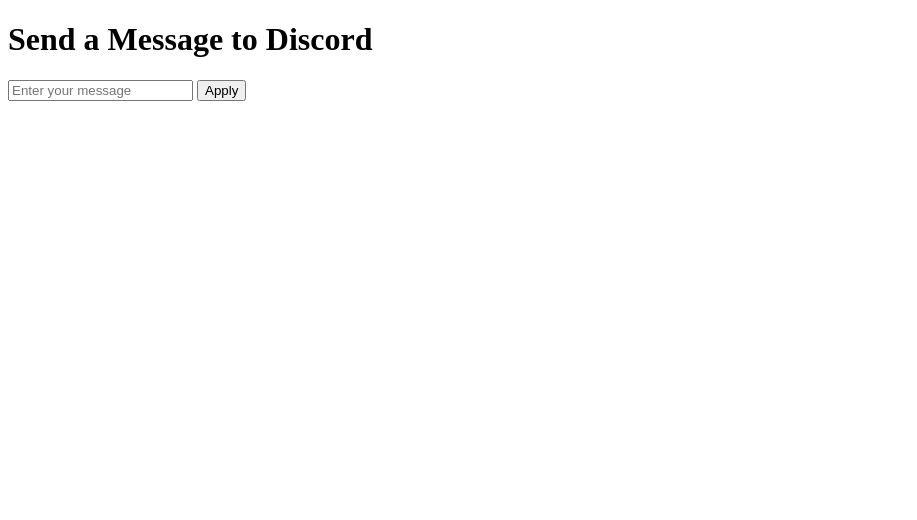
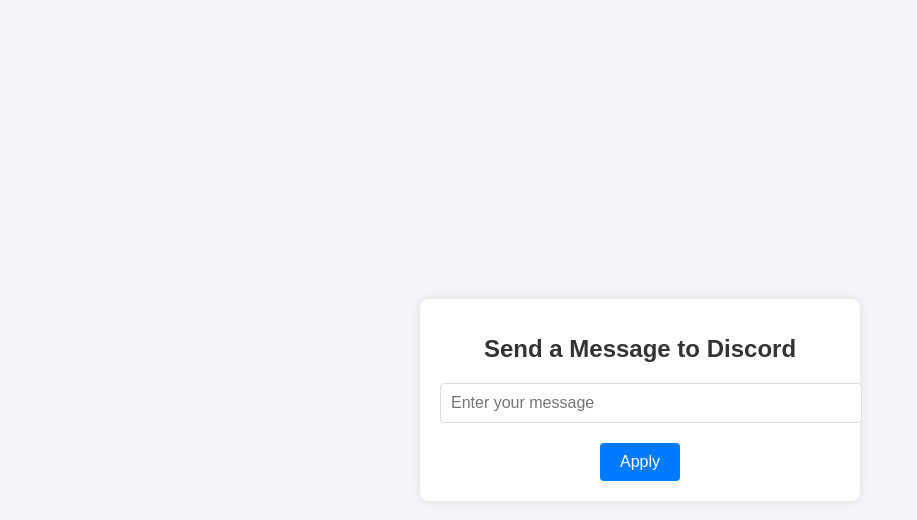
Before and after one commit to a5ir1/Followers, a plain HTML site: page index.html in a window 1280 px wide. Shown: the whole page, without its empty margins (0-917 px from the left). Drawn offline with Linux system fonts and the light colour scheme.

Commit message:
Update index.html

```diff
--- a/index.html
+++ b/index.html
@@ -2,12 +2,60 @@
 <html lang="en">
 <head>
     <meta charset="UTF-8">
+    <meta name="viewport" content="width=device-width, initial-scale=1.0">
     <title>Send to Discord</title>
+    <style>
+        body {
+            font-family: Arial, sans-serif;
+            background-color: #f4f4f9;
+            display: flex;
+            justify-content: center;
+            align-items: center;
+            height: 100vh;
+            margin: 0;
+        }
+        .container {
+            background: #fff;
+            padding: 20px;
+            border-radius: 8px;
+            box-shadow: 0 0 10px rgba(0, 0, 0, 0.1);
+            text-align: center;
+            max-width: 400px;
+            width: 100%;
+        }
+        h1 {
+            font-size: 24px;
+            margin-bottom: 20px;
+            color: #333;
+        }
+        input[type="text"] {
+            width: 100%;
+            padding: 10px;
+            margin-bottom: 20px;
+            border: 1px solid #ddd;
+            border-radius: 4px;
+            font-size: 16px;
+        }
+        button {
+            background-color: #007bff;
+            color: #fff;
+            border: none;
+            padding: 10px 20px;
+            font-size: 16px;
+            border-radius: 4px;
+            cursor: pointer;
+        }
+        button:hover {
+            background-color: #0056b3;
+        }
+    </style>
 </head>
 <body>
-    <h1>Send a Message to Discord</h1>
-    <input type="text" id="messageBox" placeholder="Enter your message">
-    <button onclick="sendMessage()">Apply</button>
+    <div class="container">
+        <h1>Send a Message to Discord</h1>
+        <input type="text" id="messageBox" placeholder="Enter your message">
+        <button onclick="sendMessage()">Apply</button>
+    </div>
 
     <script>
         function sendMessage() {
```
